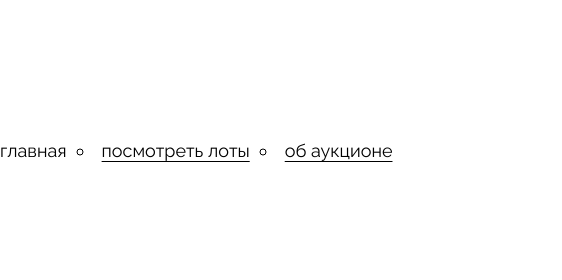
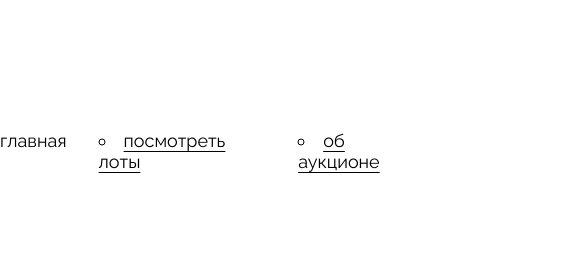
Before and after one commit to nzlden/ono-tebe-nado, a plain HTML site: page index.html in a window 1280 px wide. Shown: the top 280 px of the page, 0-562 px from the left. Drawn offline with Linux system fonts and the light colour scheme.

Commit message:
Исправления после ревью 2

```diff
--- a/styles/style.css
+++ b/styles/style.css
@@ -17,7 +17,7 @@
 
 .header__links-list {
     display: flex;
-    gap: 10px;
+    gap: 32px;
     list-style: circle;
 }
 
```
